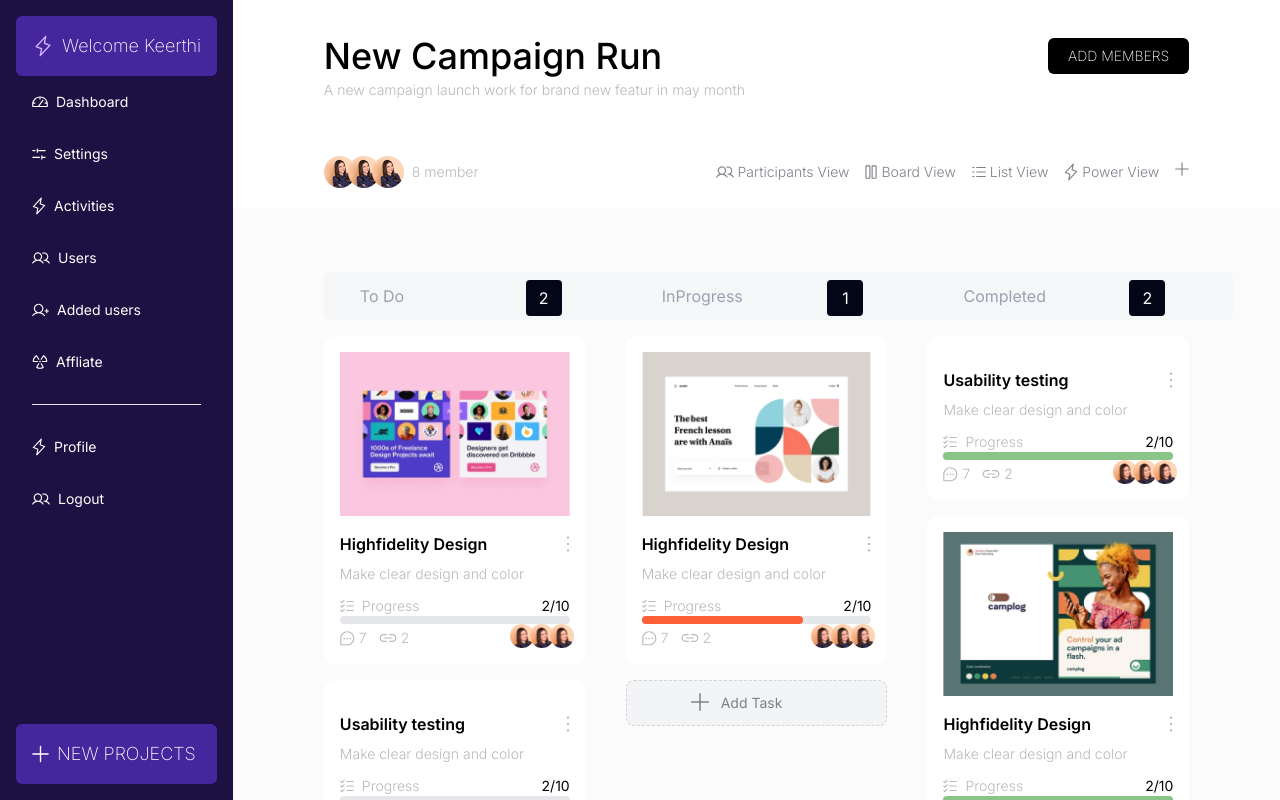
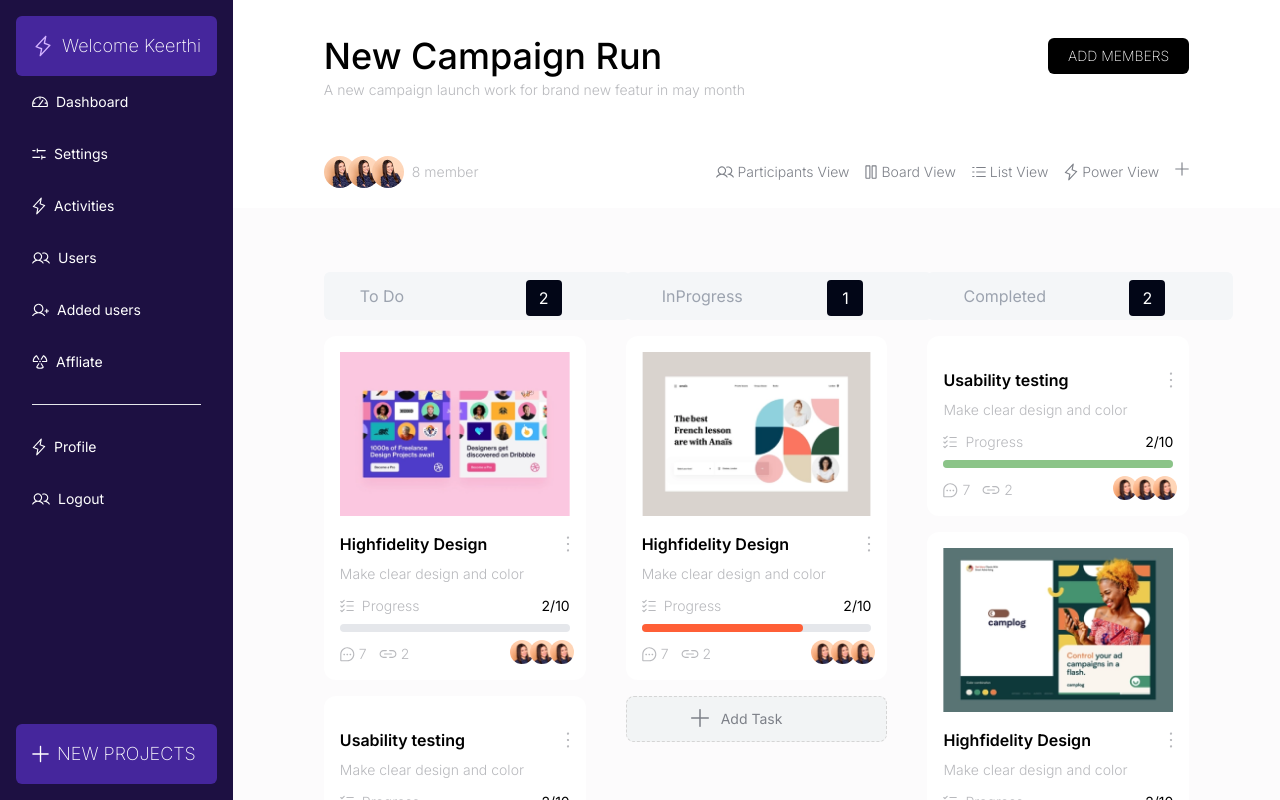
Before and after one commit to Bolaji-hub/Campaign-dashboard, a React (Vite) app: page / in a window 1280 px wide. Built offline with nearby package versions, Linux system fonts and the light colour scheme.

Commit message:
- styling the progress bar

```diff
--- a/src/components/Main.jsx
+++ b/src/components/Main.jsx
@@ -145,7 +145,7 @@ function Progress({ value }) {
         "--color": color,
         "--progress": `${value * 100}%`,
       }}
-      className="h-2 rounded bg-gray-200 before:h-full before:block before:rounded before:w-[var(--progress)] before:bg-[var(--color)]"
+      className="my-2 h-2 rounded bg-gray-200 before:h-full before:block before:rounded before:w-[var(--progress)] before:bg-[var(--color)]"
     ></div>
   );
 }
```
